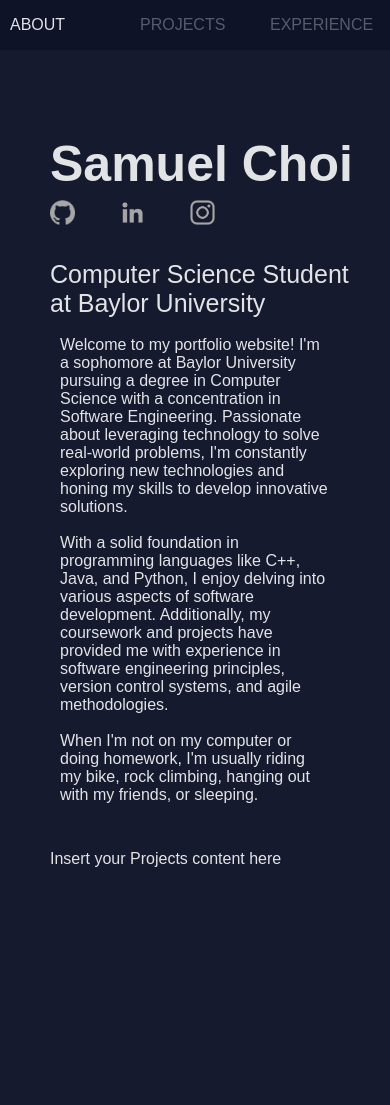
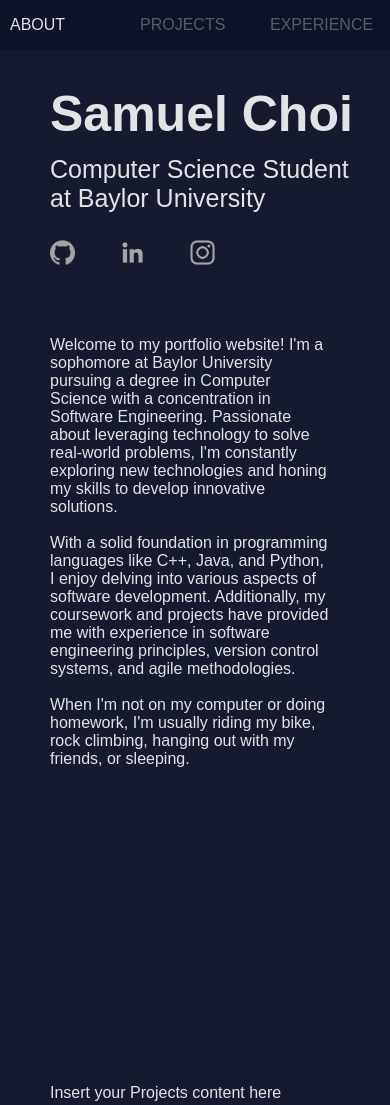
Before and after one commit to samuelchoi0522/Personal-Website, a plain HTML site: page index.html in a window 390 px wide. Shown: the top 1105 px of the page. Drawn offline with Linux system fonts and the light colour scheme.

Commit message:
fixed spacing issues on tablet mode

```diff
--- a/index.html
+++ b/index.html
@@ -149,7 +149,7 @@
             .name-text {
                 font-size: 50px;
                 position: absolute;
-                margin-top: 75px;
+                margin-top: 25px;
                 margin-left: 250px;
                 z-index: 100;
                 transform: translateX(-50%);
@@ -158,7 +158,7 @@
             .school-text {
                 font-size: 25px;
                 position: absolute;
-                margin-top: 125px;
+                margin-top: 20px;
                 margin-left: 400px; /* Adjusted margin-left to left */
                 transform: translateX(-50%);
                 z-index: 100;
@@ -221,14 +221,15 @@
             #about-me{
                 position:absolute;
                 margin-top: 300px;
-                left: 40px;
+                left: 30px;
                 right: 40px;
             }
 
             #projects{
                 position: absolute;
-                top: 10px;
-                left: 10px;
+                margin-top: 10%;
+                left: 20px;
+                right: 40px;
             }
 
             #experience{
@@ -247,7 +248,7 @@
                 transition:  0.3s ease;
                 position: absolute;
                 margin-left: 50px;
-                top: 200px;
+                top: 240px;
                 z-index: 99;
             }
 
@@ -256,7 +257,7 @@
                 transition:  0.3s ease;
                 position: absolute;
                 margin-left: 120px;
-                top: 200px;
+                top: 240px;
                 z-index: 99;
             }
 
@@ -265,12 +266,10 @@
                 transition:  0.3s ease;
                 position: absolute;
                 margin-left: 190px;
-                top: 200px;
+                top: 240px;
                 z-index: 99;
             }
         }
-
-
 
     </style>
 </head>
@@ -346,8 +345,8 @@
             document.querySelector('#navbar a[href="#' + id + '"]').classList.add('active');
 
             if (id === 'projects') {
-                var aboutMeHeight = document.getElementById('about-me').offsetHeight;
-                document.getElementById('projects').style.marginTop = aboutMeHeight + 'px';
+                var aboutMeBottom = document.getElementById('about-me').offsetTop;
+                document.getElementById('projects').style.marginTop = aboutMeBottom + 'px';
             }
         }
     </script>
```
